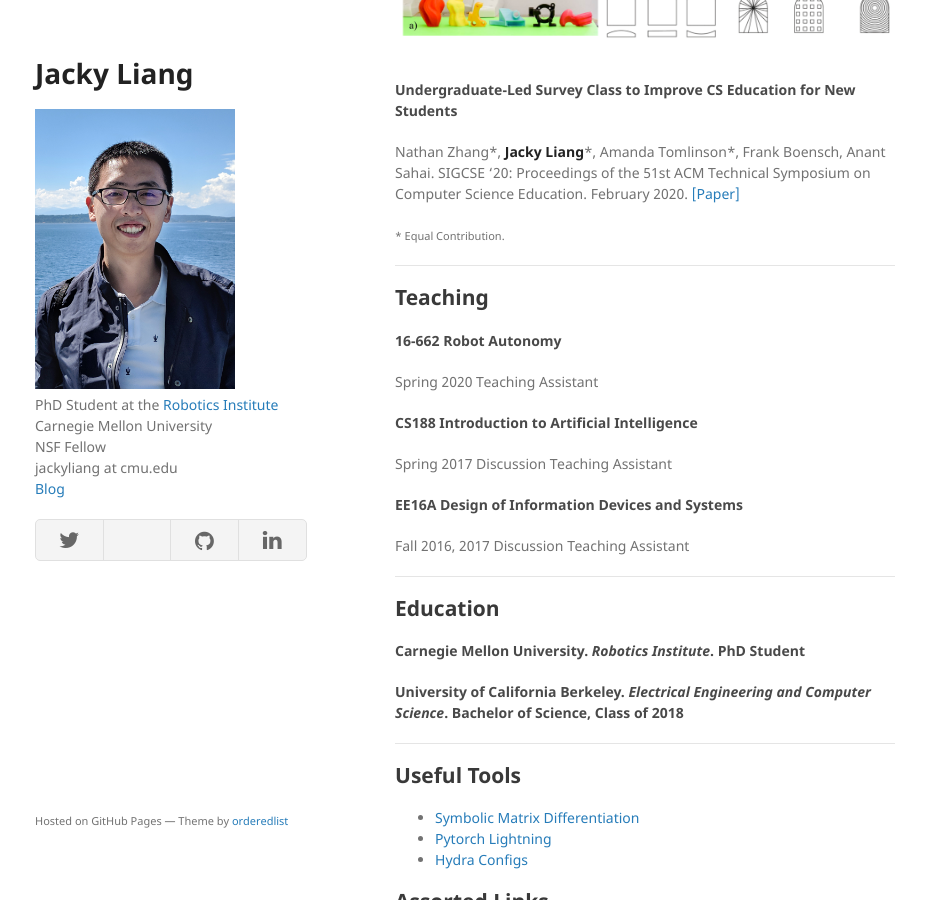
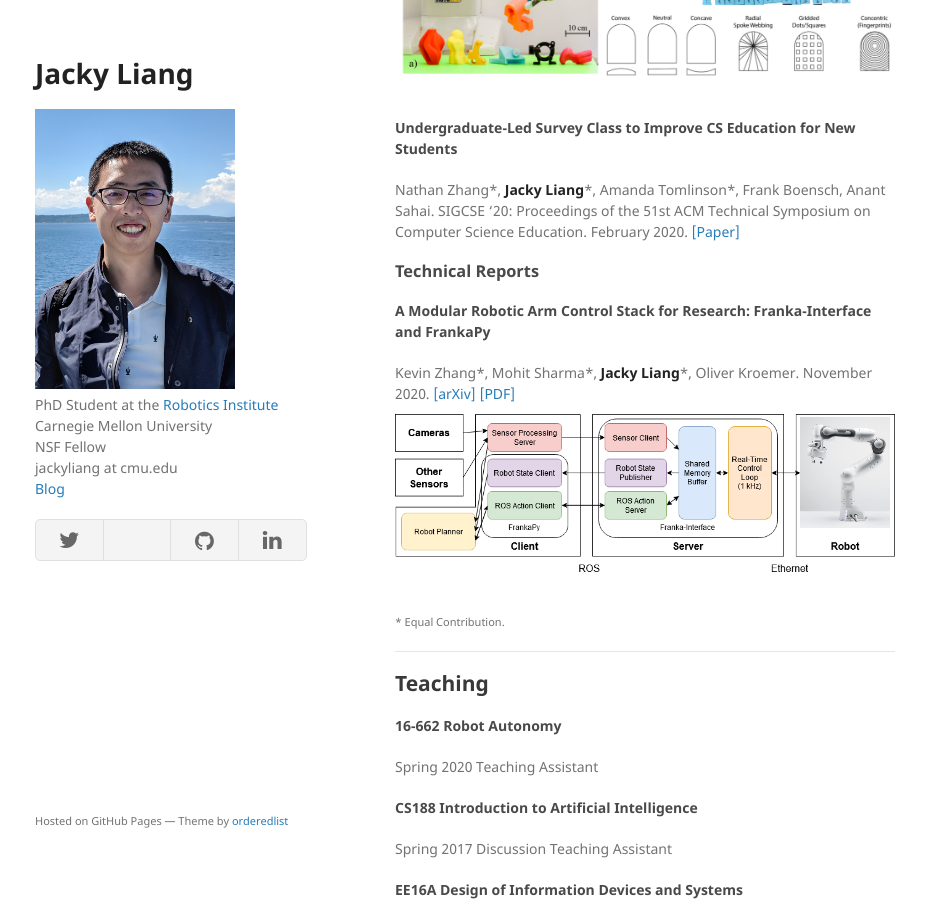
Before and after one commit to jacky-liang/jacky.io, a Jekyll site: the page built from index.md, in a window 1280 px wide and 900 px high, scrolled down 4591 px. Shown: the whole window, without its empty margins (175-1101 px from the left). Built offline with Jekyll 4.4.1, drawn with Linux system fonts in a browser that asks for light colours; a style sheet for code colours, icons or effects is not loaded; our own code applies the rules of GitHub Pages for plain Markdown files.

Commit message:
updated w/ franka technical report

```diff
--- a/index.md
+++ b/index.md
@@ -120,6 +122,15 @@ SIGCSE '20: Proceedings of the 51st ACM Technical Symposium on Computer Science
 February 2020.
 [\[Paper\]](https://dl.acm.org/doi/abs/10.1145/3328778.3366897)
 
+### Technical Reports
+
+#### A Modular Robotic Arm Control Stack for Research: Franka-Interface and FrankaPy
+Kevin Zhang\*, Mohit Sharma\*, **Jacky Liang**\*, Oliver Kroemer.
+November 2020.
+[\[arXiv\]](https://arxiv.org/abs/2011.02398)
+[\[PDF\]](https://arxiv.org/pdf/2011.02398.pdf)
+[<img class="pub-img" src="{{ site.baseurl }}assets/imgs/RobotInterfaceFlipped.png">](https://arxiv.org/abs/2011.02398)
+
 <small>\* Equal Contribution.</small>
 <hr>
 
```
Also changed, not shown: other parts of index.md (+2 -0 lines), assets/imgs/RobotInterfaceFlipped.png (added).
